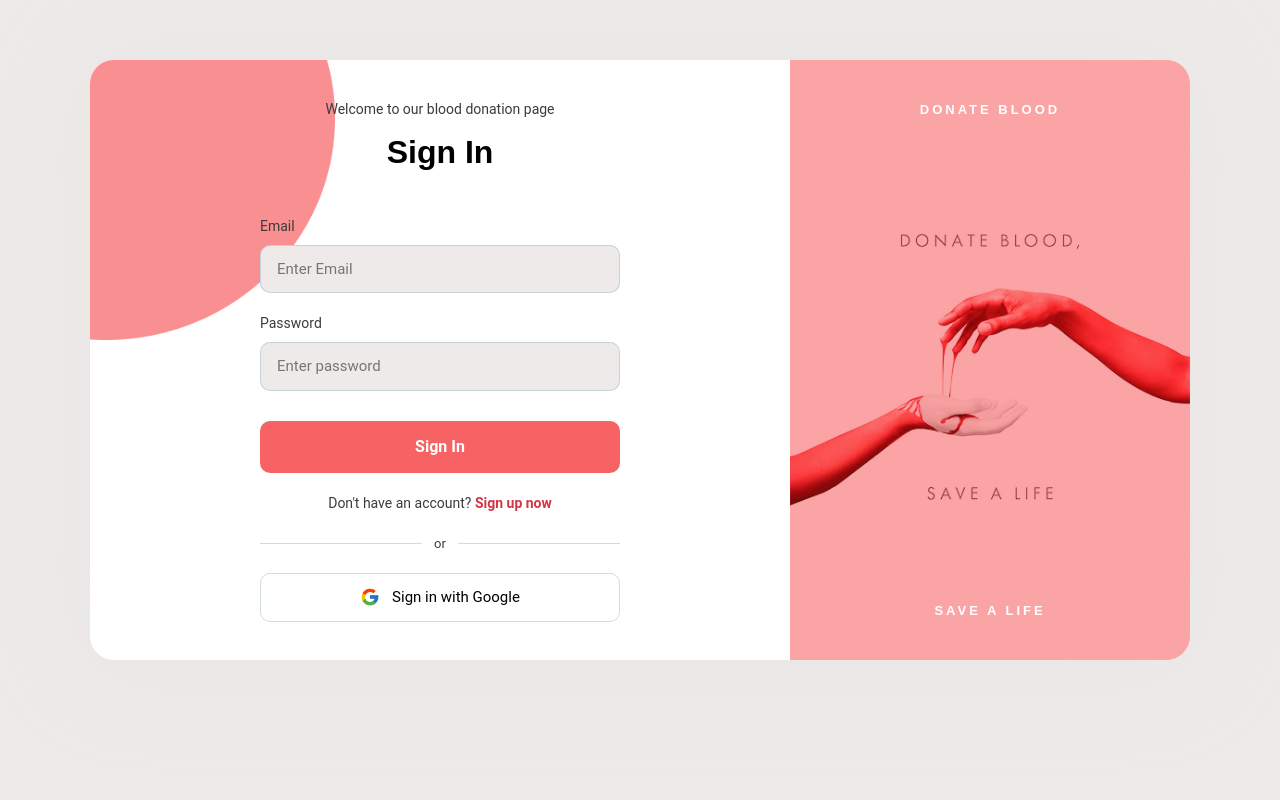
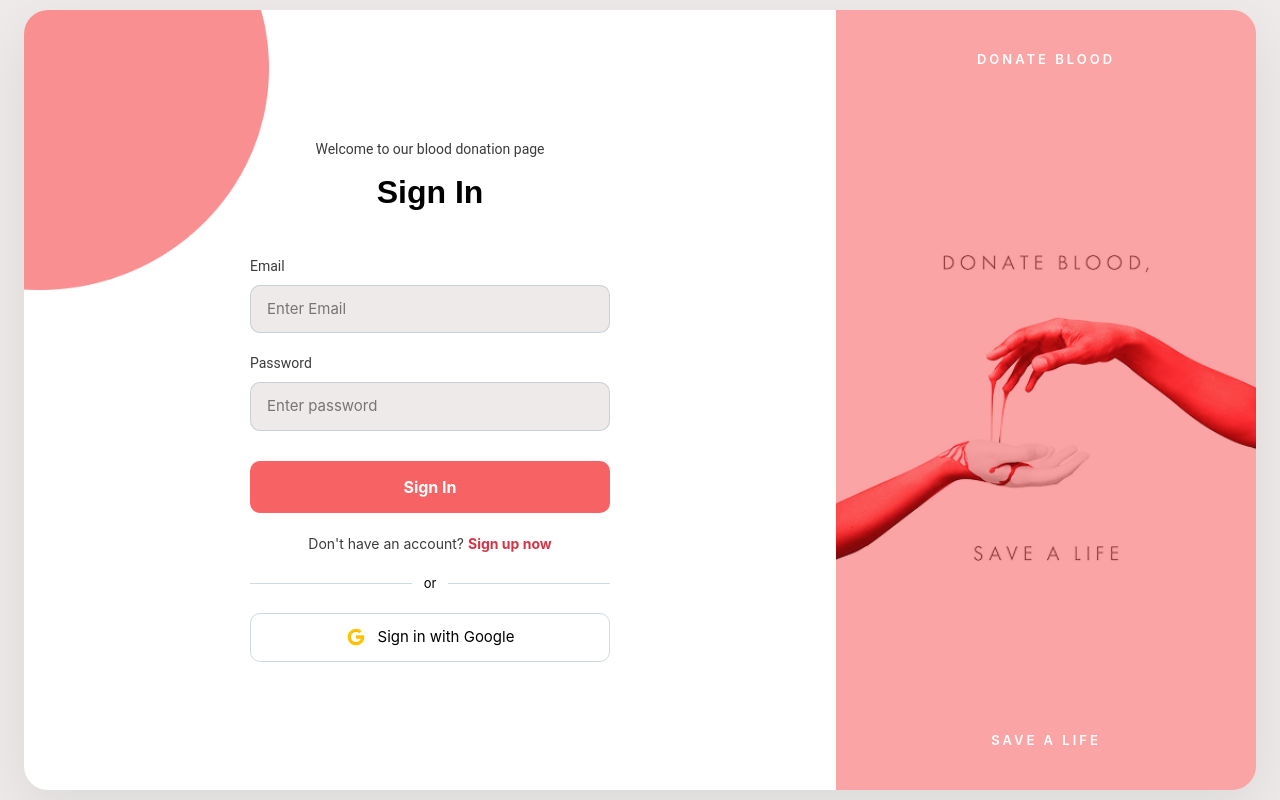
Before and after one commit to nyairo-k/capstone-project, a React (Vite) app in the folder BloodLink/Frontend/: page /login in a window 1280 px wide. Built offline with nearby package versions, Linux system fonts and the light colour scheme.

Commit message:
changed the styling on the login page,added a link on the navbar

```diff
--- a/BloodLink/Frontend/src/components/Navbar.jsx
+++ b/BloodLink/Frontend/src/components/Navbar.jsx
@@ -12,12 +12,14 @@ const HOSPITAL_LINKS = [
   { label: "Profile", path: "/hospital/profile" },
   { label: "Create Request", path: "/requests/create" },
   { label: "Requests", path: "/requests" },
+  { label: "About Us", path: "/about" },
 ];
 
 const DONOR_LINKS = [
   { label: "Dashboard", path: "/" },
   { label: "Profile", path: "/donor/profile" },
   { label: "Blood Requests", path: "/donor/requests" },
+  { label: "About Us", path: "/about" }
 ];
 
 export default function Navbar() {
@@ -79,7 +81,7 @@ export default function Navbar() {
           localStorage.removeItem("currentUser");
         }}
 
-        className="bg-[rgba(242,7,11,0.63)] text-white font-bold text-[22px] rounded-[10px] px-[45px] py-[14px]"
+        className="bg-[rgba(242,7,11,0.63)] text-white hover:-translate-y-0.5 font-bold text-[22px] rounded-[10px] px-[45px] py-[14px]"
       >
 
         Logout
--- a/BloodLink/Frontend/src/pages/auth/LoginPage.jsx
+++ b/BloodLink/Frontend/src/pages/auth/LoginPage.jsx
@@ -1,4 +1,4 @@
-import { useState, useEffect } from "react";
+import { useState } from "react";
 import { Link, useNavigate } from "react-router-dom";
 import ellipse from "../../assets/Ellipse.png";
 import api from "../../api/api.js";
@@ -11,142 +11,79 @@ export default function LoginPage() {
 
   const handleSubmit = async (e) => {
     e.preventDefault();
+    try {
+      const response = await api.post("/login", { email, password });
+      console.log(response.data);
+      localStorage.setItem("currentUser", JSON.stringify(response.data));
 
-    try {
-
-      const response = await api.post("/login", {
-        email: email,
-        password
-      });
-      console.log(response.data);
-
-
-      localStorage.setItem(
-        "currentUser",
-        JSON.stringify(response.data)
-      );
-
-
-      if (response.data.role === "hospital") {
-        navigate("/hospital/dashboard");
-      }
-      else if (response.data.role === "donor") {
-        navigate("/");
-      }
-
+      if (response.data.role === "hospital") navigate("/hospital/dashboard");
+      else if (response.data.role === "donor") navigate("/");
 
     } catch (error) {
+      console.log(error);
+      alert(error.response?.data?.message || "Login failed");
+    }
+  };
 
-      console.log(error);
-      alert(
-        error.response?.data?.message || "Login failed"
-      );
+  return (
+    <div className="bg-[#eeeaea] min-h-screen w-full flex items-center justify-center">
+      <section className="w-full flex items-center justify-center px-6">
 
-    }
+        <div className="relative flex w-full max-w-[1300px] h-[780px] rounded-[24px] overflow-hidden shadow-[0px_20px_60px_rgba(0,0,0,0.08)] bg-white">
 
-  };
-  return (
-    <div className="bg-[#eeeaea] min-h-screen w-full">
-      <section className="flex items-center justify-center py-[60px]">
-        <div className="relative flex w-[1100px] h-[600px] rounded-[24px] overflow-hidden shadow-[0px_4px_100px_3px_rgba(220,220,220,0.25)] bg-white">
+          <img src={ellipse} alt="" className="absolute -top-[120px] -left-[120px] w-[400px] h-[400px] object-contain pointer-events-none select-none" />
 
-          {/* Decorative ellipse top-left */}
-          <img
-            src={ellipse}
-            alt=""
-            className="absolute -top-[120px] -left-[120px] w-[400px] h-[400px] object-contain pointer-events-none select-none"
-          />
+          <div className="relative z-10 flex-1 flex flex-col items-center justify-center px-12">
 
-          {/* Left: form */}
-          <div className="relative z-10 flex-1 flex flex-col items-center justify-center px-[60px]">
-            <p className="font-['Roboto',sans-serif] text-[14px] text-[#3c3c3c] text-center mb-[8px]">
-              Welcome to our blood donation page
-            </p>
-            <h1 className="font-['Manrope',sans-serif] font-bold text-[32px] text-black text-center mb-[40px]">
-              Sign In
-            </h1>
+            <p className="font-['Roboto',sans-serif] text-[14px] text-[#3c3c3c] text-center mb-[8px]">Welcome to our blood donation page</p>
+
+            <h1 className="font-['Manrope',sans-serif] font-bold text-[32px] text-black text-center mb-[40px]">Sign In</h1>
 
             <form onSubmit={handleSubmit} className="flex flex-col gap-[20px] w-full max-w-[360px]">
+
               <div className="flex flex-col gap-[8px]">
-                <label className="font-['Roboto',sans-serif] text-[14px] text-[#3c3c3c]">
-                  Email
-                </label>
-                <input
-                  type="text"
-                  value={email}
-                  onChange={(e) => setEmail(e.target.value)}
-                  placeholder="Enter Email"
-                  className="px-[16px] py-[12px] rounded-[10px] border border-[#9FB8C4]/50 bg-[#eeeaea] font-['Roboto',sans-serif] text-[15px] focus:outline-none focus:border-[#D43545]"
-                />
+                <label className="font-['Roboto',sans-serif] text-[14px] text-[#3c3c3c]">Email</label>
+                <input type="text" value={email} onChange={(e) => setEmail(e.target.value)} placeholder="Enter Email" className="px-[16px] py-[12px] rounded-[10px] border border-[#9FB8C4]/50 bg-[#eeeaea] text-[15px] focus:outline-none focus:border-[#D43545]" />
               </div>
 
               <div className="flex flex-col gap-[8px]">
-                <label className="font-['Roboto',sans-serif] text-[14px] text-[#3c3c3c]">
-                  Password
-                </label>
-                <input
-                  type="password"
-                  value={password}
-                  onChange={(e) => setPassword(e.target.value)}
-                  placeholder="Enter password"
-                  className="px-[16px] py-[12px] rounded-[10px] border border-[#9FB8C4]/50 bg-[#eeeaea] font-['Roboto',sans-serif] text-[15px] focus:outline-none focus:border-[#D43545]"
-                />
+                <label className="font-['Roboto',sans-serif] text-[14px] text-[#3c3c3c]">Password</label>
+                <input type="password" value={password} onChange={(e) => setPassword(e.target.value)} placeholder="Enter password" className="px-[16px] py-[12px] rounded-[10px] border border-[#9FB8C4]/50 bg-[#eeeaea] text-[15px] focus:outline-none focus:border-[#D43545]" />
               </div>
 
-              <button
-                type="submit"
-                className="bg-[rgba(242,7,11,0.63)] hover:bg-[rgba(242,7,11,0.8)] transition-colors text-white font-['Roboto',sans-serif] font-bold text-[16px] rounded-[10px] py-[14px] mt-[10px]"
-              >
-                Sign In
-              </button>
+              <button type="submit" className="bg-[rgba(242,7,11,0.63)] hover:bg-[rgba(242,7,11,0.8)] text-white font-bold text-[16px] rounded-[10px] py-[14px] mt-[10px]">Sign In</button>
 
-              <p className="font-['Roboto',sans-serif] text-[14px] text-[#3c3c3c] text-center">
-                Don't have an account?{" "}
-                <Link to="/signup" className="text-[#D43545] font-bold">
-                  Sign up now
-                </Link>
-              </p>
+              <p className="text-[14px] text-[#3c3c3c] text-center">Don't have an account? <Link to="/signup" className="text-[#D43545] font-bold">Sign up now</Link></p>
 
-              <div className="flex items-center gap-[12px]">
-                <div className="flex-1 h-[1px] bg-[#9FB8C4]/50" />
-                <span className="font-['Roboto',sans-serif] text-[13px] text-[#3c3c3c]">or</span>
-                <div className="flex-1 h-[1px] bg-[#9FB8C4]/50" />
-              </div>
+              <div className="flex items-center gap-[12px]"><div className="flex-1 h-[1px] bg-[#9FB8C4]/50" /><span className="text-[13px]">or</span><div className="flex-1 h-[1px] bg-[#9FB8C4]/50" /></div>
 
-              <button
-                type="button"
-                className="flex items-center justify-center gap-[12px] border border-[#9FB8C4]/50 rounded-[10px] py-[12px] font-['Roboto',sans-serif] text-[15px] text-black hover:bg-[#eeeaea] transition-colors"
-              >
+              <button type="button" className="flex items-center justify-center gap-[12px] border border-[#9FB8C4]/50 rounded-[10px] py-[12px] text-[15px] hover:bg-[#eeeaea]">
                 <svg xmlns="http://www.w3.org/2000/svg" width="20" height="20" viewBox="0 0 48 48">
                   <path fill="#FFC107" d="M43.611 20.083H42V20H24v8h11.303c-1.649 4.657-6.08 8-11.303 8-6.627 0-12-5.373-12-12s5.373-12 12-12c3.059 0 5.842 1.154 7.961 3.039l5.657-5.657C34.046 6.053 29.268 4 24 4 12.955 4 4 12.955 4 24s8.955 20 20 20 20-8.955 20-20c0-1.341-.138-2.65-.389-3.917z" />
-                  <path fill="#FF3D00" d="M6.306 14.691l6.571 4.819C14.655 15.108 18.961 12 24 12c3.059 0 5.842 1.154 7.961 3.039l5.657-5.657C34.046 6.053 29.268 4 24 4 16.318 4 9.656 8.337 6.306 14.691z" />
-                  <path fill="#4CAF50" d="M24 44c5.166 0 9.86-1.977 13.409-5.192l-6.19-5.238A11.91 11.91 0 0 1 24 36c-5.202 0-9.619-3.317-11.283-7.946l-6.522 5.025C9.505 39.556 16.227 44 24 44z" />
-                  <path fill="#1976D2" d="M43.611 20.083H42V20H24v8h11.303a12.04 12.04 0 0 1-4.087 5.571l.003-.002 6.19 5.238C36.971 39.205 44 34 44 24c0-1.341-.138-2.65-.389-3.917z" />
                 </svg>
                 Sign in with Google
               </button>
+
             </form>
           </div>
 
-          {/* Right: pink panel with hands image */}
-          <div className="relative w-[400px] flex-shrink-0 bg-[#f4c9c9] overflow-hidden">
-            <img
-              src={handsImage}
-              alt="Hands reaching out"
-              className="absolute inset-0 w-full h-full object-cover"
-            />
+          <div className="relative w-[420px] flex-shrink-0 bg-[#f4c9c9] overflow-hidden">
+
+            <img src={handsImage} alt="Hands reaching out" className="absolute inset-0 w-full h-full object-cover scale-105" />
+
             <div className="relative z-10 h-full flex flex-col justify-between py-[40px] px-[30px]">
-              <p className="font-['Manrope',sans-serif] text-[13px] tracking-[3px] uppercase text-white text-center font-semibold">
-                Donate Blood
-              </p>
-              <p className="font-['Manrope',sans-serif] text-[13px] tracking-[3px] uppercase text-white text-center font-semibold">
-                Save A Life
-              </p>
+
+              <p className="text-[13px] tracking-[3px] uppercase text-white text-center font-semibold">DONATE BLOOD</p>
+
+              <p className="text-[13px] tracking-[3px] uppercase text-white text-center font-semibold">SAVE A LIFE</p>
+
             </div>
+
           </div>
+
         </div>
+
       </section>
-
     </div>
   );
 }
--- a/BloodLink/Frontend/src/pages/auth/SignupPage.jsx
+++ b/BloodLink/Frontend/src/pages/auth/SignupPage.jsx
@@ -74,7 +74,7 @@ export default function SignupPage() {
 
     <div className="bg-[#eeeaea] min-h-screen w-full flex items-center justify-center px-6 py-10">
 
-      <section className="relative flex w-full max-w-[1200px] min-h-[650px] bg-white rounded-[30px] overflow-hidden shadow-xl">
+      <section className="relative flex w-full max-w-[1200px] min-h-[500px] bg-white rounded-[30px] overflow-hidden shadow-xl">
 
         <img src={ellipse} className="absolute -top-32 -left-32 w-[420px]" />
 
```
Also changed, not shown: 1 other file (tests, documents, lock files or other folders).
